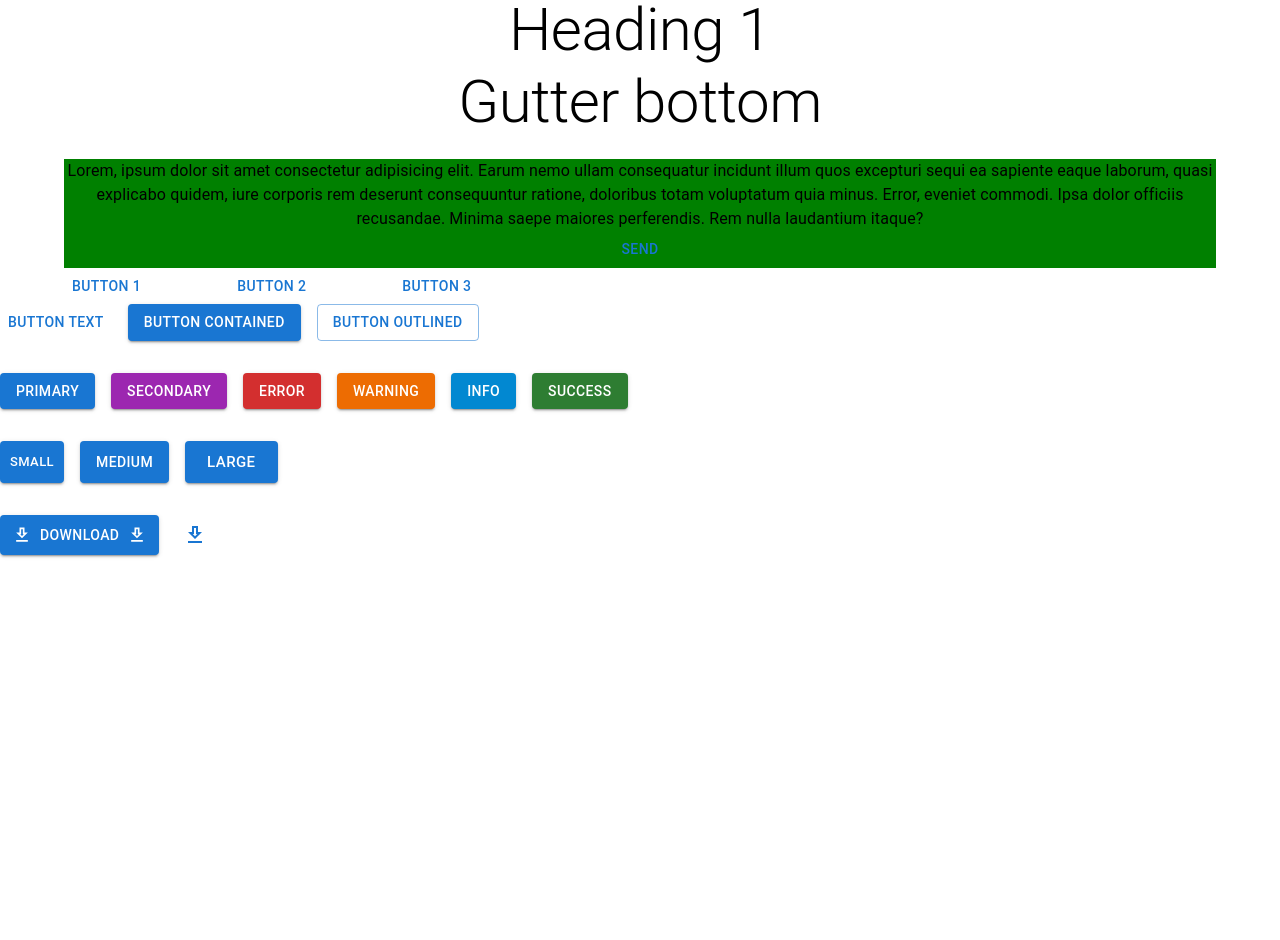
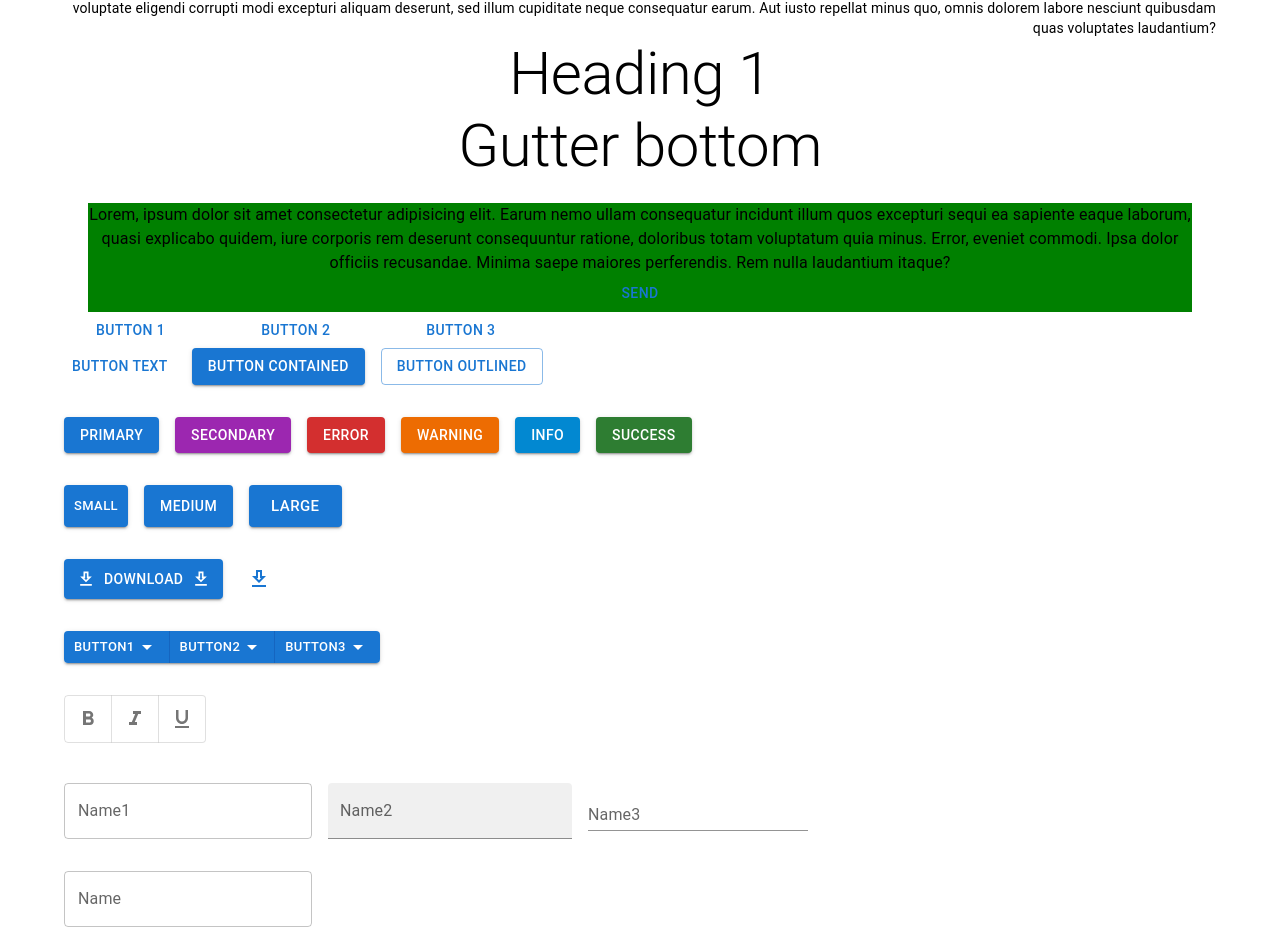
Before and after one commit to IamIronMan2023/materialui-demo, a React (Create React App) app: page / in a window 1280 px wide. Shown: the part 490-1430 px from the top of the page. Before the commit the page ends 1205 px from the top, so only its background shows below. Built offline with nearby package versions, Linux system fonts and the light colour scheme.

Commit message:
Add Button, TextField components

```diff
--- a/src/App.js
+++ b/src/App.js
@@ -1,17 +1,21 @@
 import "./App.css";
 import { TypographyMUI } from "./components/TypographyMUI";
 import { LayoutMUI } from "./components/LayoutMUI";
-import { Box } from "@mui/material";
+import { Box, Container } from "@mui/material";
 import { ButtonMUI } from "./components/ButtonMUI";
+import { TextFieldMUI } from "./components/TextFieldMUI";
 
 function App() {
   return (
     <div className="App">
-      <TypographyMUI />
-      <LayoutMUI />
-      <ButtonMUI />
+      <Container>
+        <TypographyMUI />
+        <LayoutMUI />
+        <ButtonMUI />
+        <TextFieldMUI />
 
-      <Box sx={{ mt: 20 }} />
+        <Box sx={{ mt: 20 }} />
+      </Container>
     </div>
   );
 }
--- a/src/components/ButtonMUI.js
+++ b/src/components/ButtonMUI.js
@@ -1,7 +1,25 @@
-import { Stack, Button, IconButton } from "@mui/material";
+import {
+  Stack,
+  Button,
+  IconButton,
+  ButtonGroup,
+  ToggleButtonGroup,
+  ToggleButton,
+} from "@mui/material";
 import DownloadOutlinedIcon from "@mui/icons-material/DownloadOutlined";
+import ArrowDropDownIcon from "@mui/icons-material/ArrowDropDown";
+import FormatBoldIcon from "@mui/icons-material/FormatBold";
+import FormatItalicIcon from "@mui/icons-material/FormatItalic";
+import FormatUnderlinedIcon from "@mui/icons-material/FormatUnderlined";
+import { useState } from "react";
 
 export const ButtonMUI = () => {
+  const [formats, setFormats] = useState("");
+  console.log(formats);
+
+  const handleFormatChange = (e, value) => {
+    setFormats(value);
+  };
   return (
     <Stack spacing={4}>
       <Stack direction="row" spacing={2}>
@@ -57,6 +75,42 @@ export const ButtonMUI = () => {
           <DownloadOutlinedIcon />
         </IconButton>
       </Stack>
+
+      <Stack direction="row" spacing={2}>
+        <ButtonGroup
+          variant="contained"
+          orientation="horizontal"
+          size="small"
+          disableRipple
+          aria-label="button group"
+        >
+          <Button onClick={() => alert("Button Click")}>
+            Button1
+            <ArrowDropDownIcon />
+          </Button>
+          <Button>
+            Button2
+            <ArrowDropDownIcon />
+          </Button>
+          <Button>
+            Button3
+            <ArrowDropDownIcon />
+          </Button>
+        </ButtonGroup>
+      </Stack>
+      <Stack direction="row">
+        <ToggleButtonGroup value={formats} onChange={handleFormatChange}>
+          <ToggleButton value="bold">
+            <FormatBoldIcon />
+          </ToggleButton>
+          <ToggleButton value="italics">
+            <FormatItalicIcon />
+          </ToggleButton>
+          <ToggleButton value="underline">
+            <FormatUnderlinedIcon />
+          </ToggleButton>
+        </ToggleButtonGroup>
+      </Stack>
     </Stack>
   );
 };
--- /dev/null
+++ b/src/components/TextFieldMUI.js
@@ -0,0 +1,65 @@
+import { TextField, Stack, InputAdornment } from "@mui/material";
+import { useState } from "react";
+
+export const TextFieldMUI = () => {
+  const [text, setText] = useState("");
+
+  return (
+    <Stack spacing={4} mt={5}>
+      <Stack direction="row" spacing={2}>
+        <TextField label="Name1" variant="outlined" />
+        <TextField label="Name2" variant="filled" />
+        <TextField label="Name3" variant="standard" />
+      </Stack>
+      <Stack direction="row" spacing={2}>
+        <TextField label="Name" color="secondary"></TextField>
+      </Stack>
+
+      <Stack direction="row" spacing={2}>
+        <TextField label="Text Input" required></TextField>
+        <TextField
+          label="Text Input"
+          helperText="Enter your name here"
+        ></TextField>
+        <TextField label="Password" type="password"></TextField>
+        <TextField label="Disable" disabled />
+        <TextField
+          label="ReadOnly"
+          value="Test"
+          InputProps={{ readOnly: true }}
+        />
+        <TextField label="Error" error={false} />
+      </Stack>
+
+      <Stack direction="row">
+        <TextField
+          label="Text Input"
+          required
+          value={text}
+          onChange={(e) => setText(e.target.value)}
+          error={!text}
+          helperText={!text ? "This field is required" : ""}
+        ></TextField>
+      </Stack>
+
+      <Stack direction="row">
+        <TextField
+          label="Payment"
+          type="number"
+          InputProps={{
+            startAdornment: (
+              <InputAdornment position="start">Php</InputAdornment>
+            ),
+          }}
+        />
+        <TextField
+          label="Height"
+          type="number"
+          InputProps={{
+            endAdornment: <InputAdornment position="start">cm</InputAdornment>,
+          }}
+        />
+      </Stack>
+    </Stack>
+  );
+};
--- a/src/index.js
+++ b/src/index.js
@@ -5,7 +5,7 @@ import App from "./App";
 
 const root = ReactDOM.createRoot(document.getElementById("root"));
 root.render(
-  <React.StrictMode>
-    <App />
-  </React.StrictMode>
+  // <React.StrictMode>
+  <App />
+  // </React.StrictMode>
 );
```
